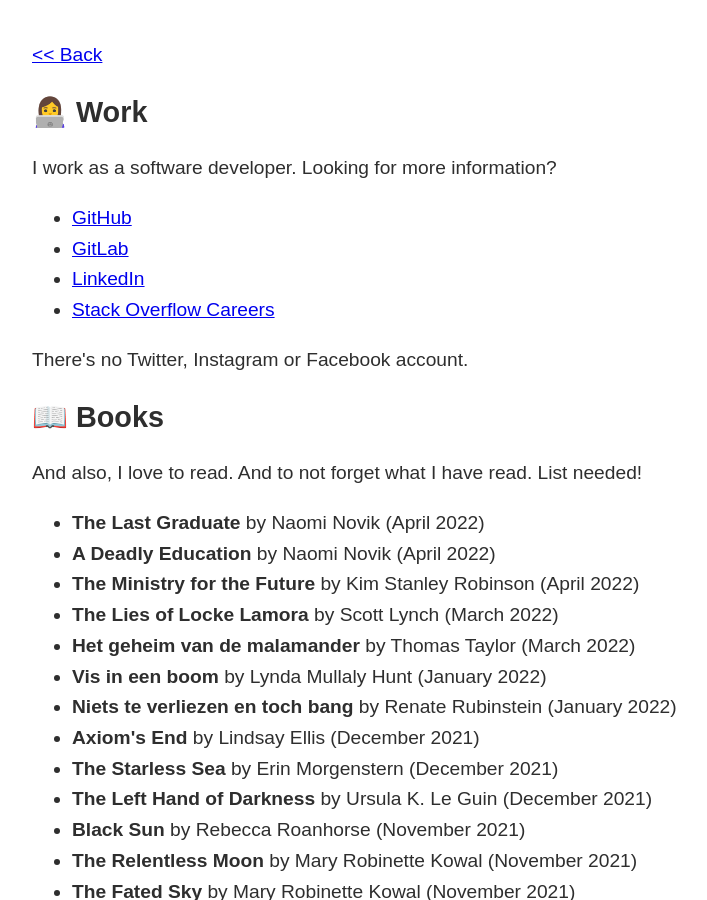
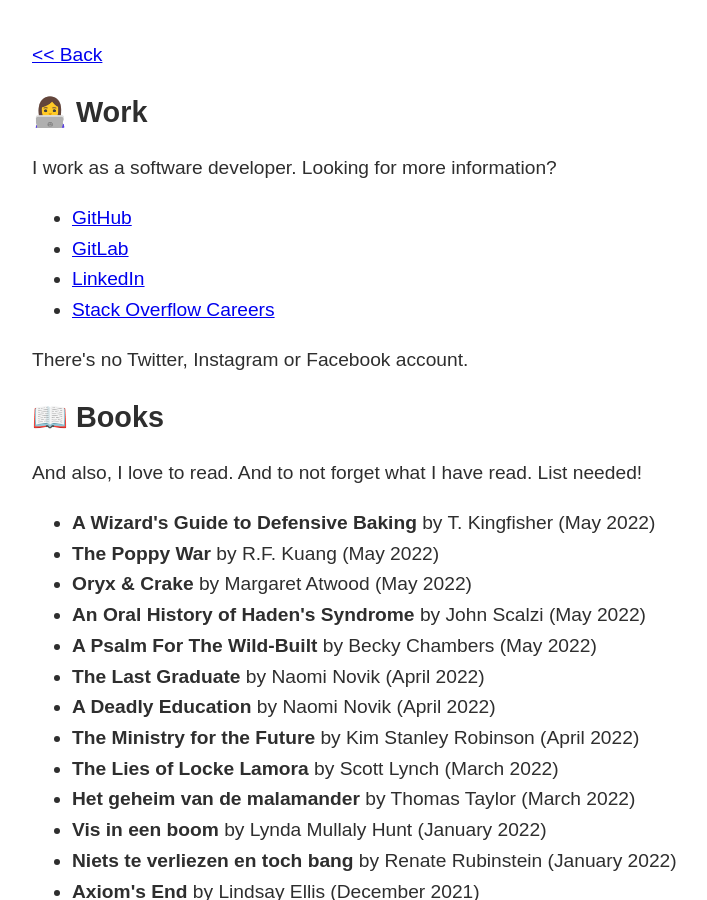
Before and after one commit to josienb/fictional-fungi, a Jekyll site: the page built from about.html, in a window 1280 px wide and 900 px high. Shown: the whole window, without its empty margins (283-990 px from the left). Built offline with Jekyll 4.4.1, drawn with Linux system fonts in a browser that asks for light colours.

Commit message:
Update book list for May 2022

```diff
--- a/_data/books.yml
+++ b/_data/books.yml
@@ -1,3 +1,28 @@
+- title: A Wizard's Guide to Defensive Baking
+  author: T. Kingfisher
+  month: May 2022
+  firsttime: true
+
+- title: The Poppy War
+  author: R.F. Kuang
+  month: May 2022
+  firsttime: true
+
+- title: Oryx & Crake
+  author: Margaret Atwood
+  month: May 2022
+  firsttime: true
+
+- title: An Oral History of Haden's Syndrome
+  author: John Scalzi
+  month: May 2022
+  firsttime: true
+
+- title: A Psalm For The Wild-Built
+  author: Becky Chambers
+  month: May 2022
+  firsttime: true
+
 - title: The Last Graduate
   author: Naomi Novik
   month: April 2022
```
